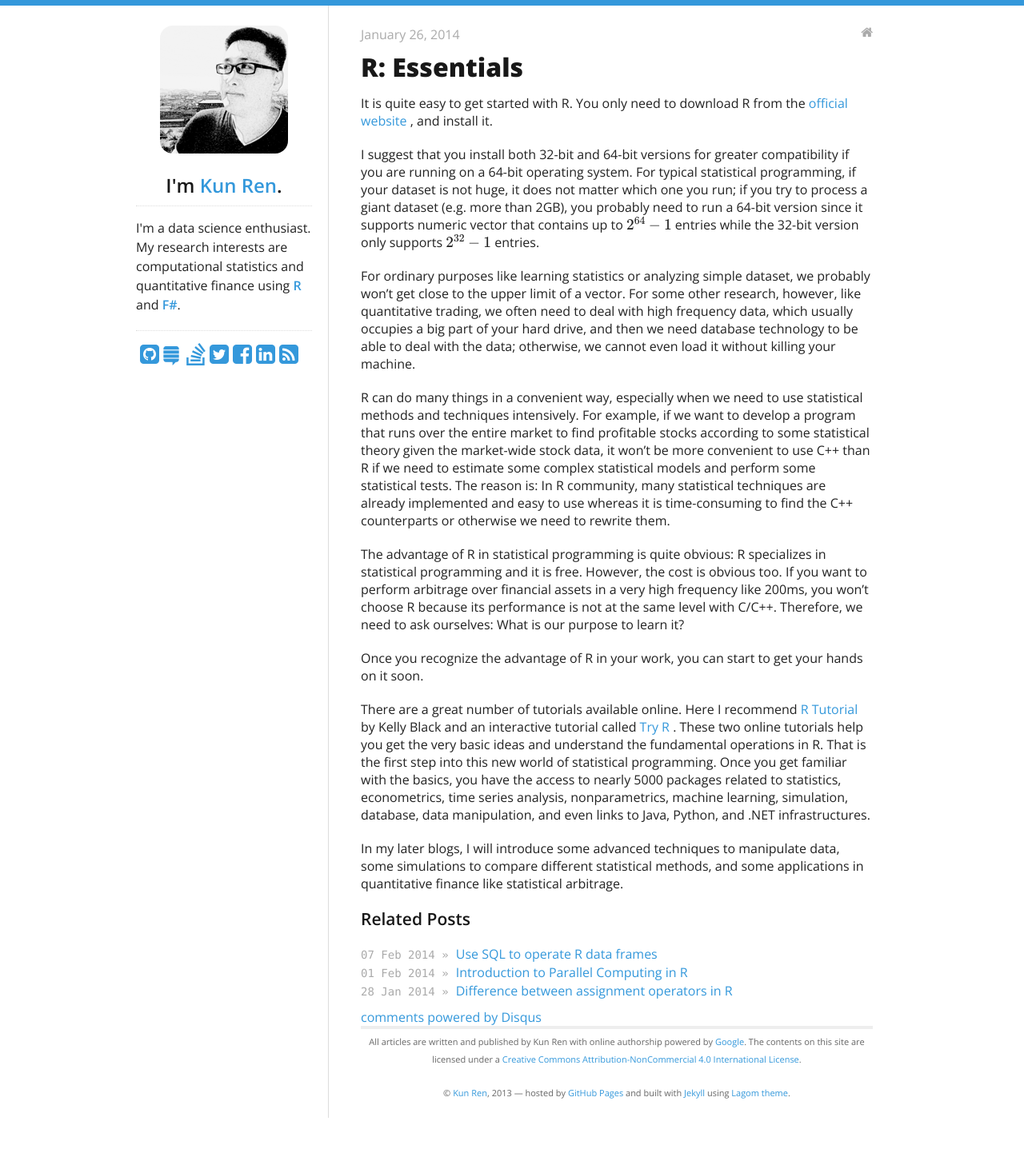
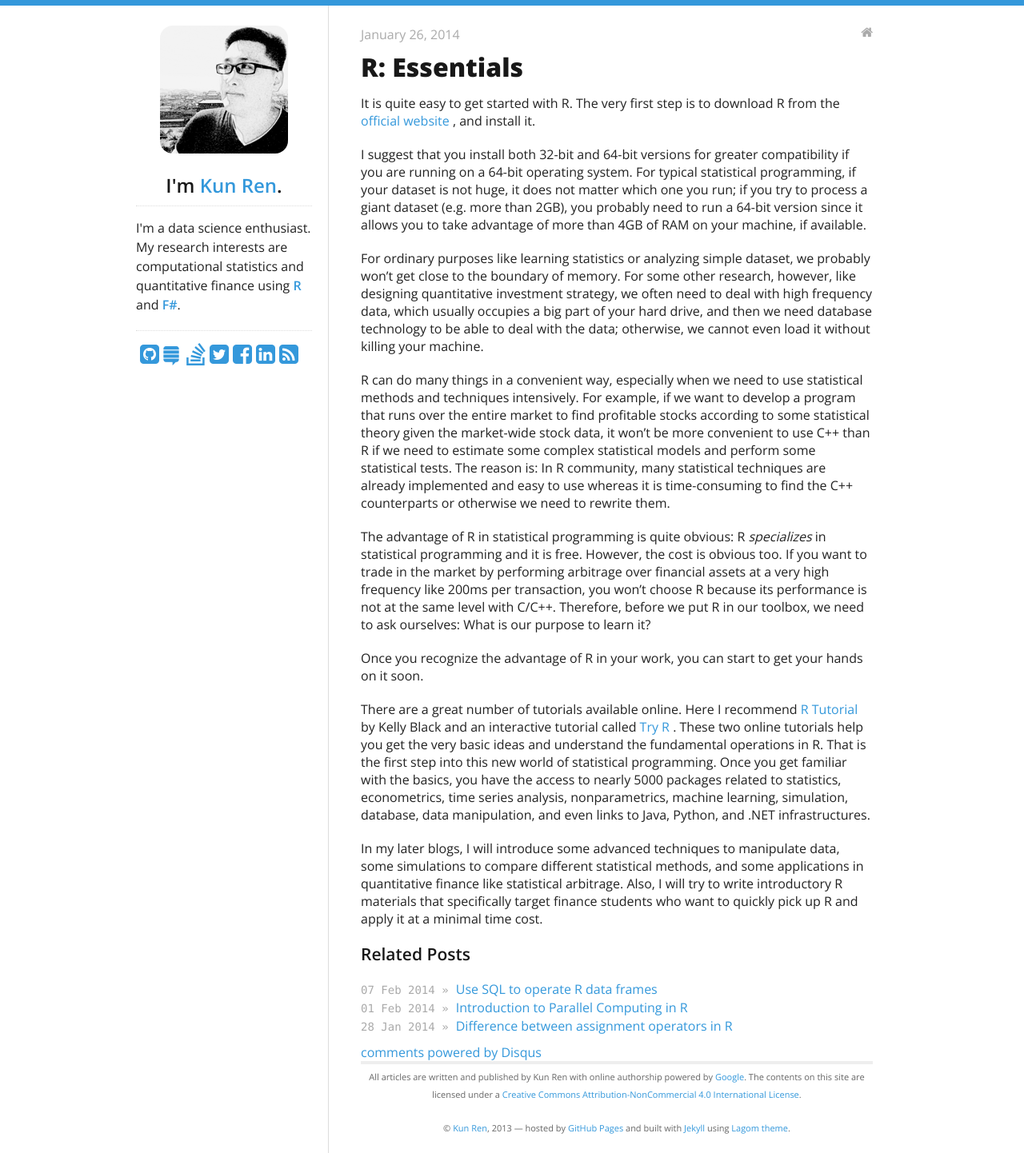
Before and after one commit to harryprince/renkun-ken.github.io, a Jekyll site: the page built from _posts/2014-01-26-r-essentials.md, in a window 1280 px wide. Shown: the whole page at 80% size. Built offline with Jekyll 4.4.1, drawn with Linux system fonts in a browser that asks for light colours; nearby versions of some CDN libraries; formulas are drawn with MathJax 3; comment, search, counter and statistics services are not loaded; before the commit the page ends 1398 px from its top, so only the background shows below that.

Commit message:
blog fix

```diff
--- a/_posts/2014-01-26-r-essentials.md
+++ b/_posts/2014-01-26-r-essentials.md
@@ -6,18 +6,18 @@ categories:
 - R
 ---
 
-It is quite easy to get started with R. You only need to download R from the [ official website ](http://www.r-project.org/), and install it.
+It is quite easy to get started with R. The very first step is to download R from the [ official website ](http://www.r-project.org/), and install it.
 
-I suggest that you install both 32-bit and 64-bit versions for greater compatibility if you are running on a 64-bit operating system. For typical statistical programming, if your dataset is not huge, it does not matter which one you run; if you try to process a giant dataset (e.g. more than 2GB), you probably need to run a 64-bit version since it supports numeric vector that contains up to $(2^{64}-1)$ entries while the 32-bit version only supports $(2^{32}-1)$ entries.
+I suggest that you install both 32-bit and 64-bit versions for greater compatibility if you are running on a 64-bit operating system. For typical statistical programming, if your dataset is not huge, it does not matter which one you run; if you try to process a giant dataset (e.g. more than 2GB), you probably need to run a 64-bit version since it allows you to take advantage of more than 4GB of RAM on your machine, if available.
 
-For ordinary purposes like learning statistics or analyzing simple dataset, we probably won't get close to the upper limit of a vector. For some other research, however, like quantitative trading, we often need to deal with high frequency data, which usually occupies a big part of your hard drive, and then we need database technology to be able to deal with the data; otherwise, we cannot even load it without killing your machine.
+For ordinary purposes like learning statistics or analyzing simple dataset, we probably won't get close to the boundary of memory. For some other research, however, like designing quantitative investment strategy, we often need to deal with high frequency data, which usually occupies a big part of your hard drive, and then we need database technology to be able to deal with the data; otherwise, we cannot even load it without killing your machine.
 
 R can do many things in a convenient way, especially when we need to use statistical methods and techniques intensively. For example, if we want to develop a program that runs over the entire market to find profitable stocks according to some statistical theory given the market-wide stock data, it won't be more convenient to use C++ than R if we need to estimate some complex statistical models and perform some statistical tests. The reason is: In R community, many statistical techniques are already implemented and easy to use whereas it is time-consuming to find the C++ counterparts or otherwise we need to rewrite them.
 
-The advantage of R in statistical programming is quite obvious: R specializes in statistical programming and it is free. However, the cost is obvious too. If you want to perform arbitrage over financial assets in a very high frequency like 200ms, you won't choose R because its performance is not at the same level with C/C++. Therefore, we need to ask ourselves: What is our purpose to learn it?
+The advantage of R in statistical programming is quite obvious: R *specializes* in statistical programming and it is free. However, the cost is obvious too. If you want to trade in the market by performing arbitrage over financial assets at a very high frequency like 200ms per transaction, you won't choose R because its performance is not at the same level with C/C++. Therefore, before we put R in our toolbox, we need to ask ourselves: What is our purpose to learn it?
 
 Once you recognize the advantage of R in your work, you can start to get your hands on it soon.
 
 There are a great number of tutorials available online. Here I recommend [ R Tutorial ](http://www.cyclismo.org/tutorial/R/) by Kelly Black and an interactive tutorial called [ Try R ](http://tryr.codeschool.com/). These two online tutorials help you get the very basic ideas and understand the fundamental operations in R. That is the first step into this new world of statistical programming. Once you get familiar with the basics, you have the access to nearly 5000 packages related to statistics, econometrics, time series analysis, nonparametrics, machine learning, simulation, database, data manipulation, and even links to Java, Python, and .NET infrastructures.
 
-In my later blogs, I will introduce some advanced techniques to manipulate data, some simulations to compare different statistical methods, and some applications in quantitative finance like statistical arbitrage.
+In my later blogs, I will introduce some advanced techniques to manipulate data, some simulations to compare different statistical methods, and some applications in quantitative finance like statistical arbitrage. Also, I will try to write introductory R materials that specifically target finance students who want to quickly pick up R and apply it at a minimal time cost.
```
